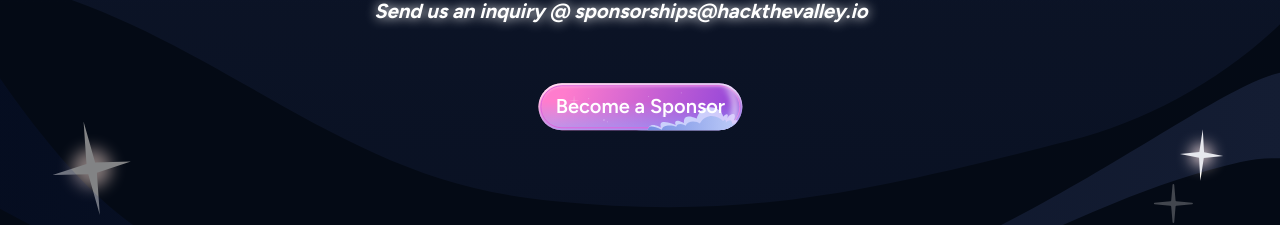
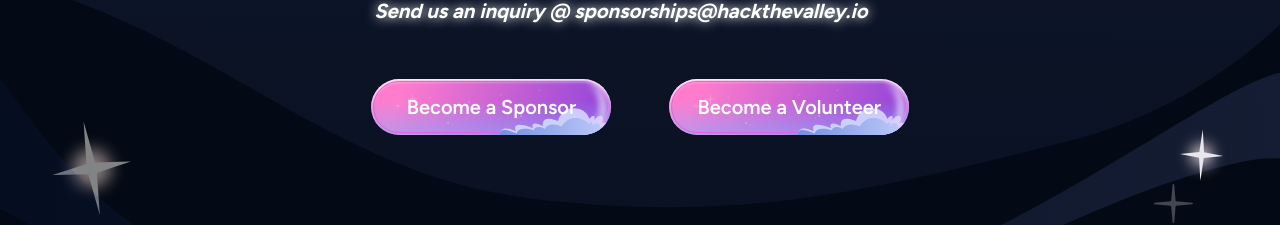
Before and after one commit to hackthevalley/hack-the-front-2026, a Next.js app: page /sponsors in a window 1280 px wide. Shown: the part 1831-2056 px from the top of the page. Built offline with nearby package versions, Linux system fonts and the light colour scheme; no server answers.

Commit message:
add volunteer button and navigation (#49)

```diff
--- a/app/sponsors/MobileSponsorsContent.tsx
+++ b/app/sponsors/MobileSponsorsContent.tsx
@@ -1,4 +1,5 @@
 import SponsorCtaButton from "./SponsorCtaButton";
+import VolunteerCtaButton from "./VolunteerCtaButton";
 import Image from "@/components/ui/OptimizedImage";
 import { sponsorTiers, type SponsorTier } from "./data";
 
@@ -107,14 +108,19 @@
       </div>
 
       <div className="mx-auto mt-16 max-w-xl text-center text-white">
-        <p className="m-0 font-figtree text-2xl font-bold">
+        <p data-nav-target="support" className="m-0 font-figtree text-2xl font-bold">
           Interested in supporting Hack the Valley?
         </p>
         <p className="mt-3 font-figtree text-sm font-bold italic min-[390px]:text-base">
           Send us an inquiry @ sponsorships@hackthevalley.io
         </p>
-        <div className="mx-auto mt-7 w-full max-w-[13rem]">
-          <SponsorCtaButton />
+        <div className="mx-auto mt-7 flex w-full max-w-2xl flex-col items-center gap-4 min-[480px]:flex-row min-[480px]:justify-center">
+          <div className="w-full max-w-[13rem]">
+            <SponsorCtaButton />
+          </div>
+          <div className="w-full max-w-[13rem]">
+            <VolunteerCtaButton />
+          </div>
         </div>
       </div>
     </div>
--- a/app/sponsors/SponsorsTextOverlays.tsx
+++ b/app/sponsors/SponsorsTextOverlays.tsx
@@ -1,9 +1,11 @@
 import DesignBox from "@/components/layout/DesignBox";
 import { SPONSORS_DESIGN_HEIGHT, SPONSORS_DESIGN_WIDTH } from "./background/layers";
 import SponsorCtaButton from "./SponsorCtaButton";
+import VolunteerCtaButton from "./VolunteerCtaButton";
 import { sponsorTiers } from "./data";
 import {
   CTA_BLUR_RADIUS,
+  CTA_BUTTON_GAP,
   CTA_BUTTON_HEIGHT,
   CTA_BUTTON_WIDTH,
   CTA_EMAIL_HEIGHT,
@@ -91,6 +93,7 @@
           Interested in supporting Hack the Valley?
         </p>
         <p
+          data-nav-target="support"
           className="relative m-0 whitespace-nowrap font-figtree font-bold leading-normal"
           style={{ fontSize: cqh(36, CTA_HEADING_HEIGHT) }}
         >
@@ -129,14 +132,20 @@
       <DesignBox
         designWidth={SPONSORS_DESIGN_WIDTH}
         designHeight={SPONSORS_DESIGN_HEIGHT}
-        left={layout.ctaButtonLeft}
+        left={layout.ctaButtonsRowLeft}
         top={layout.ctaButtonTop}
-        width={CTA_BUTTON_WIDTH}
+        width={layout.ctaButtonsRowWidth}
         height={CTA_BUTTON_HEIGHT}
         zIndex={8}
         className="relative"
       >
-        <SponsorCtaButton className="absolute left-1/2 top-1/2 -translate-x-1/2 -translate-y-1/2" />
+        <div
+          className="absolute left-1/2 top-1/2 flex -translate-x-1/2 -translate-y-1/2"
+          style={{ gap: `${(CTA_BUTTON_GAP / CTA_BUTTON_WIDTH) * 100}cqw` }}
+        >
+          <SponsorCtaButton />
+          <VolunteerCtaButton />
+        </div>
       </DesignBox>
     </>
   );
--- /dev/null
+++ b/app/sponsors/VolunteerCtaButton.tsx
@@ -0,0 +1,23 @@
+"use client";
+
+import Button from "@/components/ui/Button";
+
+const VOLUNTEER_FORM_URL = "https://forms.gle/p8MPffqLaWLXbu3B8";
+
+type VolunteerCtaButtonProps = {
+  className?: string;
+};
+
+export default function VolunteerCtaButton({
+  className = "",
+}: VolunteerCtaButtonProps) {
+  return (
+    <Button
+      className={className}
+      text="Become a Volunteer"
+      onClick={() => {
+        window.open(VOLUNTEER_FORM_URL, "_blank", "noopener,noreferrer");
+      }}
+    />
+  );
+}
--- a/app/sponsors/sponsorLayout.ts
+++ b/app/sponsors/sponsorLayout.ts
@@ -44,6 +44,7 @@
 export const CTA_EMAIL_WIDTH = 1080.8375244140625;
 export const CTA_BUTTON_WIDTH = 240;
 export const CTA_BUTTON_HEIGHT = 72;
+export const CTA_BUTTON_GAP = 32;
 export const CTA_BLUR_RADIUS = 13.199999809265137 / 2;
 export const CTA_EMAIL_OFFSET_TOP = 30;
 export const CTA_BUTTON_OFFSET_LEFT = 443.5;
@@ -174,5 +175,12 @@
     ctaEmailTop: ctaTop + CTA_EMAIL_OFFSET_TOP,
     ctaButtonLeft: PANEL_LEFT + CTA_BUTTON_OFFSET_LEFT,
     ctaButtonTop: ctaTop + CTA_BUTTON_OFFSET_TOP,
+    ctaButtonsRowLeft:
+      PANEL_LEFT +
+      CTA_BUTTON_OFFSET_LEFT +
+      CTA_BUTTON_WIDTH / 2 -
+      CTA_BUTTON_WIDTH -
+      CTA_BUTTON_GAP / 2,
+    ctaButtonsRowWidth: CTA_BUTTON_WIDTH * 2 + CTA_BUTTON_GAP,
   };
 }
--- a/components/layout/HomeNavbar.tsx
+++ b/components/layout/HomeNavbar.tsx
@@ -22,6 +22,7 @@
     targetId: "sponsors",
     offsetRatio: 0.08,
   },
+  { key: "support", label: "Support", targetId: "support", offsetRatio: 0.08 },
   { key: "team", label: "Team", targetId: "team", offsetRatio: 0.08 },
 ];
 
```
